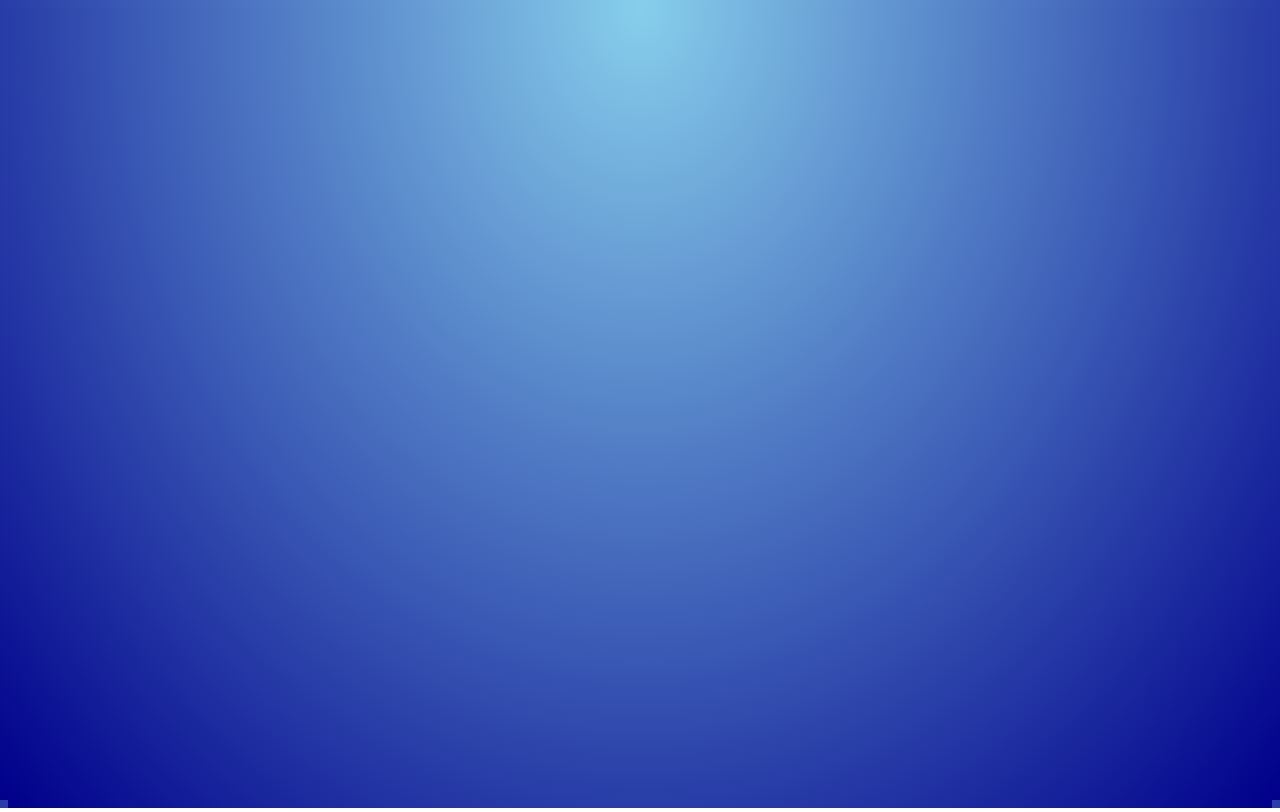
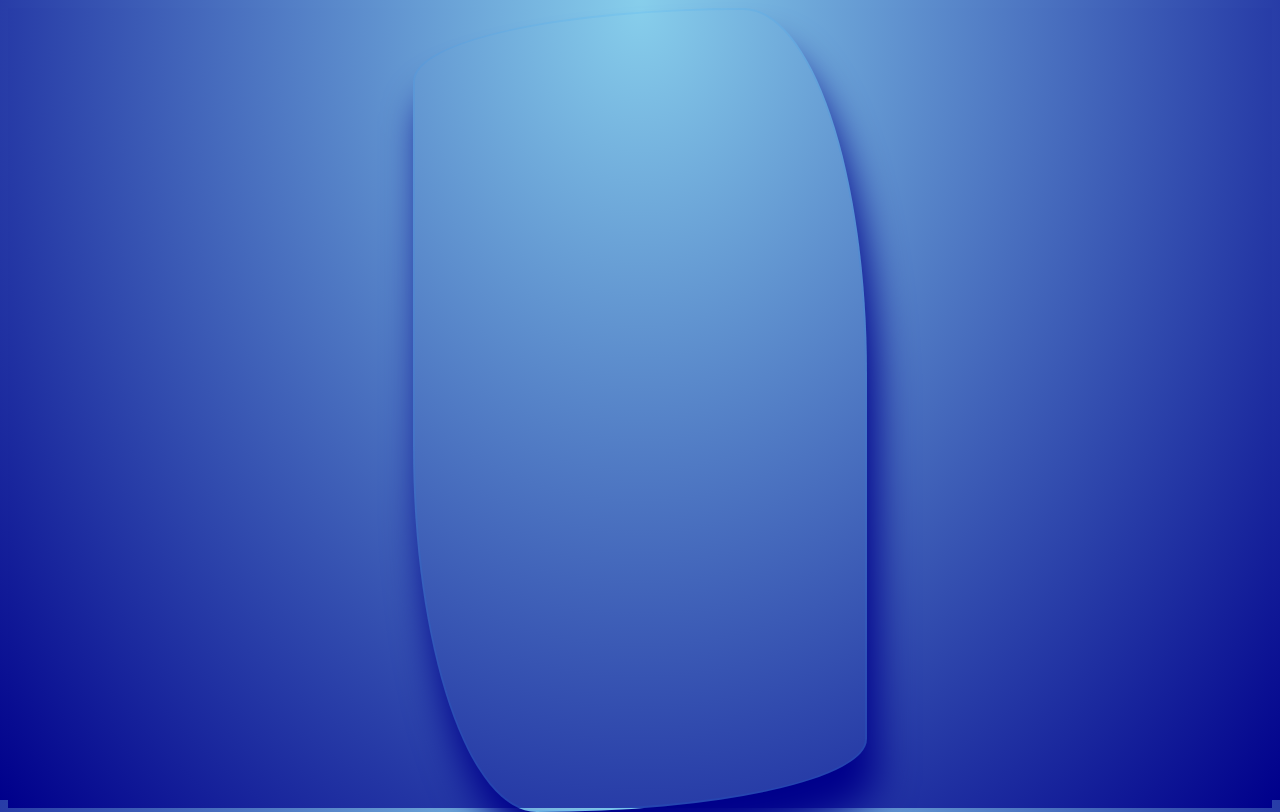
Before and after one commit to FishLai/HtmlThings, a plain HTML site: page info-card/info-card-shape.html in a window 1280 px wide. Drawn offline with Linux system fonts and the light colour scheme.

Commit message:
card style sheet v1

```diff
--- a/info-card/info-card-shape.html
+++ b/info-card/info-card-shape.html
@@ -1,7 +1,10 @@
 <!DOCTYPE html>
 <html>
 <head>
+	<meta charset="UTF-8">
+	<meta name="viewport" content="width=device-width">
 	<link rel="stylesheet" href="../background/style-background.css">
+
 	<link rel="stylesheet" href="style-infocard.css">
 	<title>Info Card Effect Test</title>
 </head>
--- a/info-card/style-infocard.css
+++ b/info-card/style-infocard.css
@@ -3,5 +3,12 @@ main, section {
 }
 
 .info-card {
-
+	margin:auto;
+	position:relative;
+	top:calc(50% - 400px);
+	height:800px;
+	width:450px;
+	border:2px solid rgba(20, 144, 255, 0.1);
+	border-radius:80% 30%/10% 50%;
+	box-shadow:10px 40px 38px darkblue;
 }
```
